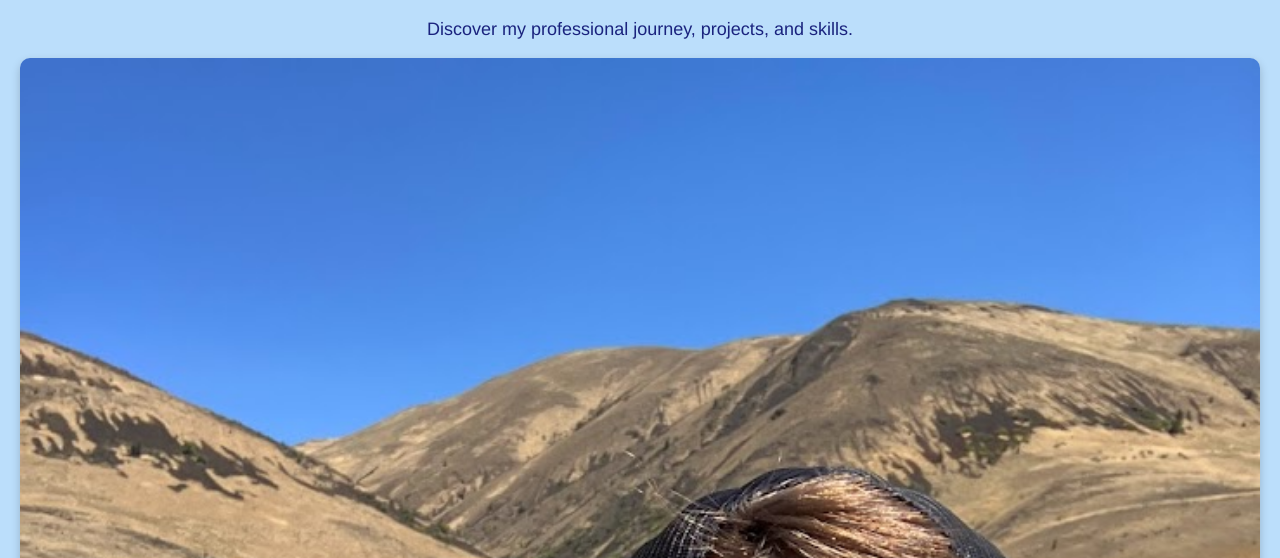
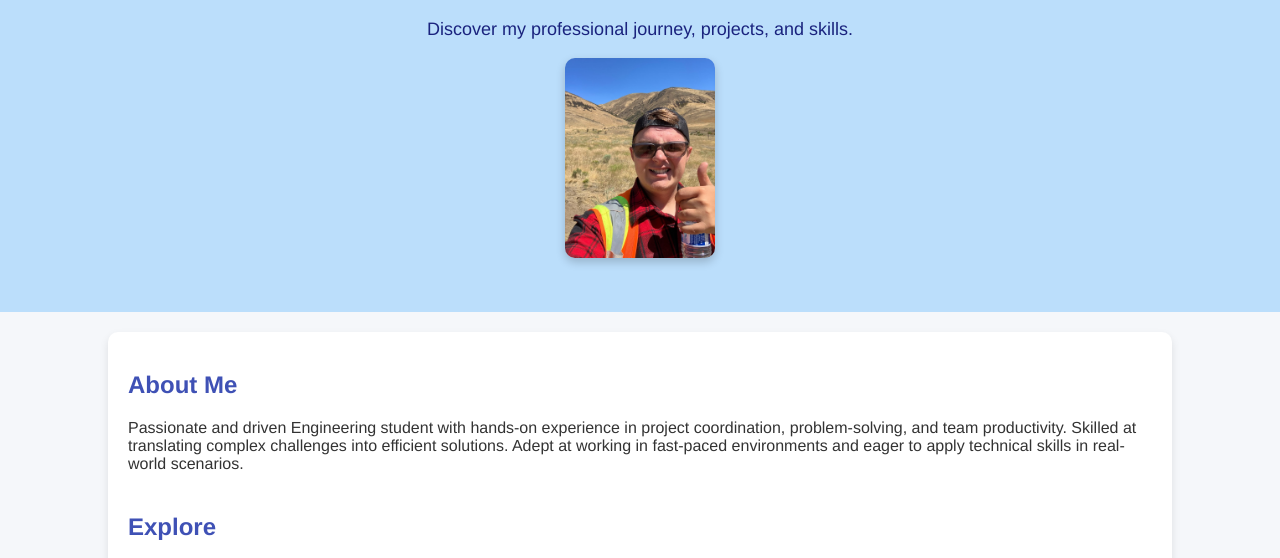
Before and after one commit to WileyScott/h, a plain HTML site: page index.html in a window 1280 px wide. Shown: the part 181-739 px from the top of the page. Drawn offline with Linux system fonts and the light colour scheme.

Commit message:
Update styles.css

```diff
--- a/assets/styles.css
+++ b/assets/styles.css
@@ -80,11 +80,12 @@ h1, h2, h3 {
 
 .interactive-image {
     width: 100%; /* Adjust the size as needed */
-    max-width: 150px
+    max-width: 150px;
     height: auto; /* Maintain aspect ratio */
     border-radius: 10px;
     box-shadow: 0 4px 10px rgba(0, 0, 0, 0.2);
     transition: transform 0.3s ease, box-shadow 0.3s ease;
+    object-fit: cover;
 }
 
 .interactive-image:hover {
```
